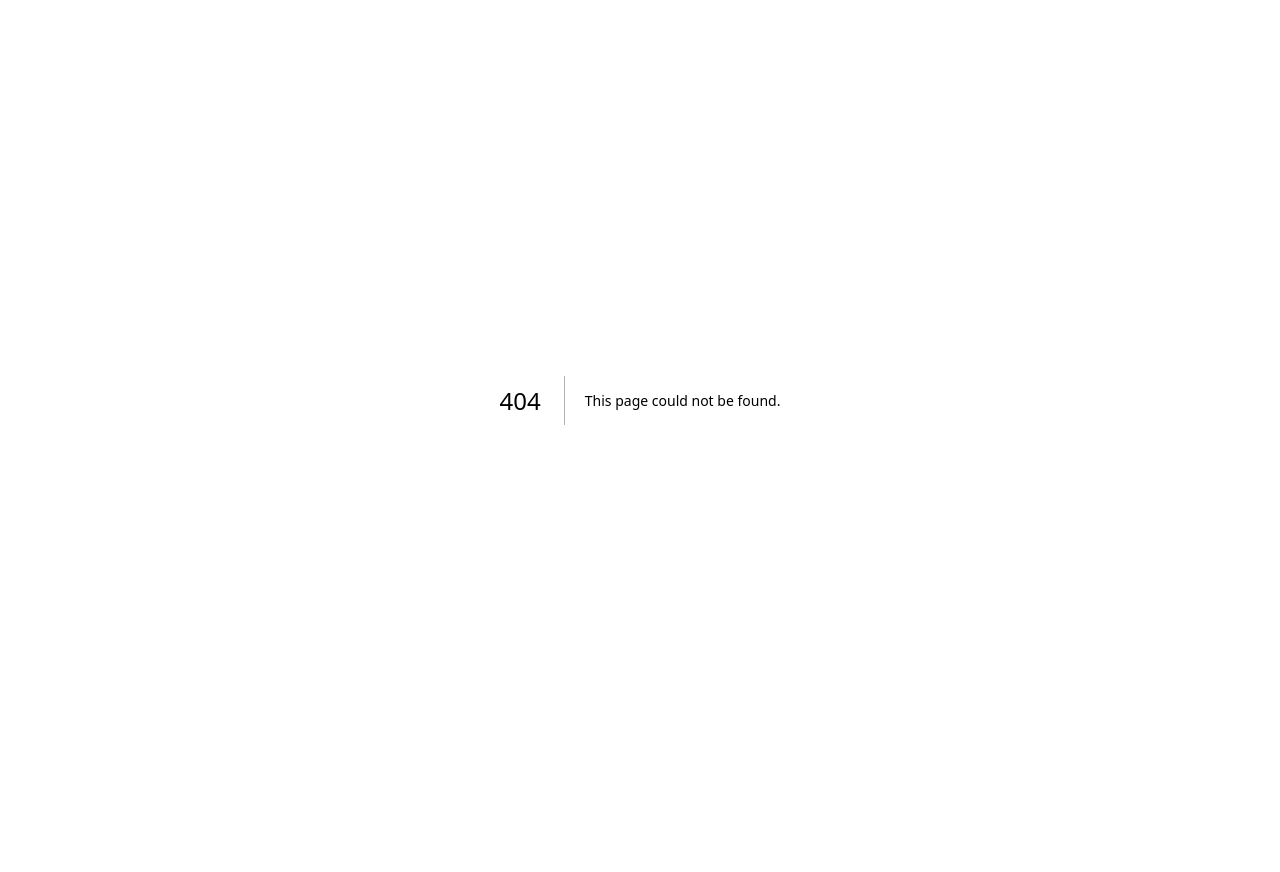
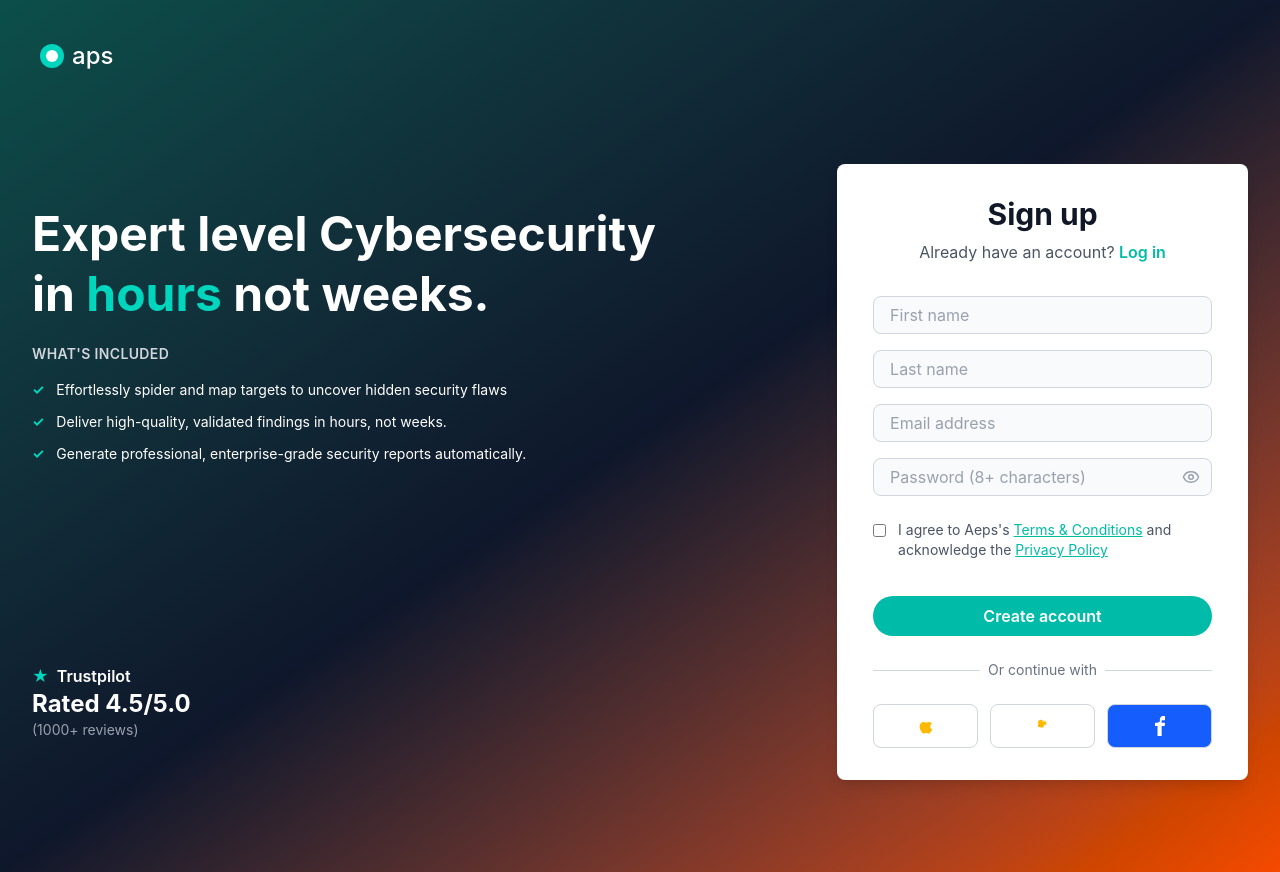
Before and after one commit to gitsforvikki/frontend-assignment, a Next.js app: page /login in a window 1280 px wide. Before the commit this address had no page. Before the commit the page ends 800 px from the top, so only its background shows below. Built offline with nearby package versions, Linux system fonts and the light colour scheme.

Commit message:
feat:login page

```diff
--- a/package.json
+++ b/package.json
@@ -9,6 +9,7 @@
     "lint": "eslint"
   },
   "dependencies": {
+    "lucide-react": "^0.576.0",
     "next": "16.1.6",
     "next-themes": "^0.4.6",
     "postcss": "^8.5.8",
--- /dev/null
+++ b/src/app/(auth)/login/layout.tsx
@@ -0,0 +1,7 @@
+export default function LoginLayout({
+  children,
+}: {
+  children: React.ReactNode;
+}) {
+  return <div className="min-h-screen bg-gray-100 text-amber-400 dark:text-red-400">{children}</div>;
+}
--- /dev/null
+++ b/src/app/(auth)/login/page.tsx
@@ -0,0 +1,23 @@
+import { LoginForm } from "@/components/login/loginForm";
+import { LoginInfo } from "@/components/login/loginInfo";
+
+export default function LoginPage() {
+  return (
+    <div className="bg-gradient-to-br from-teal-900 via-slate-900 to-orange-600">
+      {/* Logo/Product Name */}
+
+      <div className="flex items-center self-start gap-2 mx-5 lg:mx-10 pt-5 lg:pt-10 mb-2 md:mb-0">
+        <div className="w-6 h-6 rounded-full bg-teal-400 flex items-center justify-center">
+          <div className="w-3 h-3 bg-white rounded-full" />
+        </div>
+        <span className="text-xl lg:text-2xl font-medium text-white">aps</span>
+      </div>
+      <div className="min-h-screen flex items-center">
+        <div className="container h-full flex flex-col gap-y-10 lg:flex-row justify-between items-center">
+          <LoginInfo />
+          <LoginForm />
+        </div>
+      </div>
+    </div>
+  );
+}
--- a/src/app/globals.css
+++ b/src/app/globals.css
@@ -1 +1,5 @@
 @import "tailwindcss";
+
+.container {
+  @apply  px-4 sm:px-6 lg:px-8;
+}
--- a/src/app/layout.tsx
+++ b/src/app/layout.tsx
@@ -24,7 +24,7 @@ export default function RootLayout({
   children: React.ReactNode;
 }>) {
   return (
-    <html lang="en">
+    <html lang="en" suppressHydrationWarning>
       <body
         className={`${geistSans.variable} ${geistMono.variable} antialiased`}
       >
--- /dev/null
+++ b/src/components/login/loginForm.tsx
@@ -0,0 +1,155 @@
+"use client";
+
+import { Eye, EyeOff } from "lucide-react";
+import { useState } from "react";
+
+export const LoginForm = () => {
+  const [showPassword, setShowPassword] = useState(false);
+
+  return (
+    <div className="flex items-center justify-center bg-white px-4 py-8 lg:px-9 rounded-lg shadow-lg ">
+      <div className="max-w-full px-0">
+        {/* Header */}
+        <div className="mb-6 sm:mb-8 text-center">
+          <h2 className="text-2xl sm:text-3xl font-bold text-gray-900 mb-2">
+            Sign up
+          </h2>
+          <p className="text-sm sm:text-base text-gray-600">
+            Already have an account?{" "}
+            <a
+              href="#"
+              className="text-teal-500 hover:text-teal-600 font-semibold"
+            >
+              Log in
+            </a>
+          </p>
+        </div>
+
+        {/* Form */}
+        <form className="space-y-4 mb-6">
+          {/* First Name */}
+          <div>
+            <input
+              type="text"
+              name="firstName"
+              placeholder="First name"
+              className="w-full px-4 py-1.5 border border-gray-300 rounded-lg focus:outline-none focus:ring-2 focus:ring-teal-500 focus:border-transparent bg-gray-50 text-gray-900 placeholder-gray-400"
+            />
+          </div>
+
+          {/* Last Name */}
+          <div>
+            <input
+              type="text"
+              name="lastName"
+              placeholder="Last name"
+              className="w-full px-4 py-1.5 border border-gray-300 rounded-lg focus:outline-none focus:ring-2 focus:ring-teal-500 focus:border-transparent bg-gray-50 text-gray-900 placeholder-gray-400"
+            />
+          </div>
+
+          {/* Email */}
+          <div>
+            <input
+              type="email"
+              name="email"
+              placeholder="Email address"
+              className="w-full px-4 py-1.5 border border-gray-300 rounded-lg focus:outline-none focus:ring-2 focus:ring-teal-500 focus:border-transparent bg-gray-50 text-gray-900 placeholder-gray-400"
+            />
+          </div>
+
+          {/* Password */}
+          <div>
+            <div className="relative">
+              <input
+                type={showPassword ? "text" : "password"}
+                name="password"
+                placeholder="Password (8+ characters)"
+                className="w-full px-4 py-1.5 border border-gray-300 rounded-lg focus:outline-none focus:ring-2 focus:ring-teal-500 focus:border-transparent bg-gray-50 text-gray-900 placeholder-gray-400"
+              />
+              <button
+                type="button"
+                className="absolute right-3 top-1/2 -translate-y-1/2 text-gray-400 hover:text-gray-600"
+              >
+                {showPassword ? <EyeOff size={18} /> : <Eye size={18} />}
+              </button>
+            </div>
+          </div>
+
+          {/* Terms Checkbox */}
+          <div className="flex items-start gap-3 py-2">
+            <input
+              type="checkbox"
+              name="terms"
+              className="mt-1 rounded border-gray-300 text-teal-500 focus:ring-teal-500 cursor-pointer bg-transparent"
+            />
+            <label className="text-sm text-gray-600">
+              I agree to Aeps's{" "}
+              <a
+                href="#"
+                className="text-teal-500 hover:text-teal-600 underline"
+              >
+                Terms & Conditions
+              </a>{" "}
+              and acknowledge the{" "}
+              <a
+                href="#"
+                className="text-teal-500 hover:text-teal-600 underline"
+              >
+                Privacy Policy
+              </a>
+            </label>
+          </div>
+
+          {/* Submit Button */}
+          <button
+            type="submit"
+            className="w-full bg-teal-500 hover:bg-teal-600 text-white font-semibold py-2 rounded-full transition-colors mt-3"
+          >
+            Create account
+          </button>
+        </form>
+
+        {/* Divider */}
+        <div className="relative mb-6">
+          <div className="absolute inset-0 flex items-center">
+            <div className="w-full border-t border-gray-300"></div>
+          </div>
+          <div className="relative flex justify-center text-sm">
+            <span className="px-2 bg-white text-gray-500">
+              Or continue with
+            </span>
+          </div>
+        </div>
+
+        {/* Social Login Buttons */}
+        <div className="grid grid-cols-3 gap-3">
+          <button className="flex items-center justify-center h-11 border border-gray-300 rounded-lg hover:bg-gray-50 transition-colors">
+            <span className="text-xl">
+              <svg className="w-5 h-5" viewBox="0 0 24 24" fill="currentColor">
+                <path d="M17.05 20.28c-.98.95-2.05.88-3.08.4-1.09-.5-2.08-.48-3.24 0-1.44.62-2.2.44-3.06-.4C2.79 15.25 3.51 7.59 9.05 7.31c1.35.08 2.29.74 3.08.8 1.18-.24 2.31-.93 3.57-.84 1.51.12 2.65.72 3.4 1.8-3.12 1.87-2.38 5.98.48 7.13-.57 1.5-1.31 2.48-2.53 3.28l-.35-.28z" />
+              </svg>
+            </span>
+          </button>
+          <button className="flex items-center justify-center h-11 border border-gray-300 rounded-lg hover:bg-gray-50 transition-colors">
+            <span className="text-xl">
+              <svg className="w-5 h-5" viewBox="0 0 24 24" fill="currentColor">
+                <path d="M12.48 10.45h3.53v-3.6h-3.53c-.29-1.45-1.63-2.49-3.19-2.49-1.82 0-3.31 1.42-3.31 3.15 0 .77.31 1.49.82 2.02H5.97v3.6h2.34c.52.52 1.23.84 2.02.84 1.56 0 2.9-1.04 3.19-2.49m-.36-5.84c.99 0 1.81.73 1.97 1.7h-3.94c.16-.97.98-1.7 1.97-1.7z" />
+              </svg>
+            </span>
+          </button>
+          <button className="flex items-center justify-center h-11 border border-gray-300 rounded-lg hover:bg-gray-50 transition-colors bg-blue-600 border-blue-600">
+            <span className="text-xl">
+              <svg
+                className="w-5 h-5 text-white"
+                viewBox="0 0 24 24"
+                fill="currentColor"
+              >
+                <path d="M9 8h-3v4h3v12h5v-12h3.642l.358-4h-4v-1.667c0-.955.192-1.333 1.115-1.333h2.885v-5c-.563-.074-1.396-.116-2.183-.116-2.15 0-3.946 1.648-3.946 4.646v2.167z" />
+              </svg>
+            </span>
+          </button>
+        </div>
+      </div>
+    </div>
+  );
+};
--- /dev/null
+++ b/src/components/login/loginInfo.tsx
@@ -0,0 +1,56 @@
+export const LoginInfo = () => {
+
+
+  return (
+    <div className="text-white flex-col justify-between w-full space-y-8 lg:space-y-40 xl:space-y-50">
+
+      {/* Main Content */}
+      <div className="flex-1 flex flex-col justify-center gap-y-5">
+        <h1 className="text-3xl md:text-4xl lg:text-5xl font-bold leading-tight">
+          Expert level Cybersecurity
+          <br />
+          in <span className="text-teal-400">hours</span> not weeks.
+        </h1>
+
+        {/* Features List */}
+        <div className="space-y-4">
+          <h3 className="text-sm font-semibold text-gray-300 uppercase tracking-wide">
+            What's included
+          </h3>
+          <ul className="space-y-3">
+            <li className="flex gap-3 text-sm">
+              <span className="text-teal-400 font-bold">✓</span>
+              <span>
+                Effortlessly spider and map targets to uncover hidden security
+                flaws
+              </span>
+            </li>
+            <li className="flex gap-3 text-sm">
+              <span className="text-teal-400 font-bold">✓</span>
+              <span>
+                Deliver high-quality, validated findings in hours, not weeks.
+              </span>
+            </li>
+            <li className="flex gap-3 text-sm">
+              <span className="text-teal-400 font-bold">✓</span>
+              <span>
+                Generate professional, enterprise-grade security reports
+                automatically.
+              </span>
+            </li>
+          </ul>
+        </div>
+      </div>
+
+      {/* Trustpilot Rating */}
+      <div>
+        <div className="flex items-center gap-2">
+          <span className="text-teal-400">★</span>
+          <span className="font-semibold text-sm lg:text-base">Trustpilot</span>
+        </div>
+        <div className="text -xl lg:text-2xl font-bold">Rated 4.5/5.0</div>
+        <div className="text-sm text-gray-400">(1000+ reviews)</div>
+      </div>
+    </div>
+  );
+};
```
Also changed, not shown: 1 other file (tests, documents, lock files or other folders).
